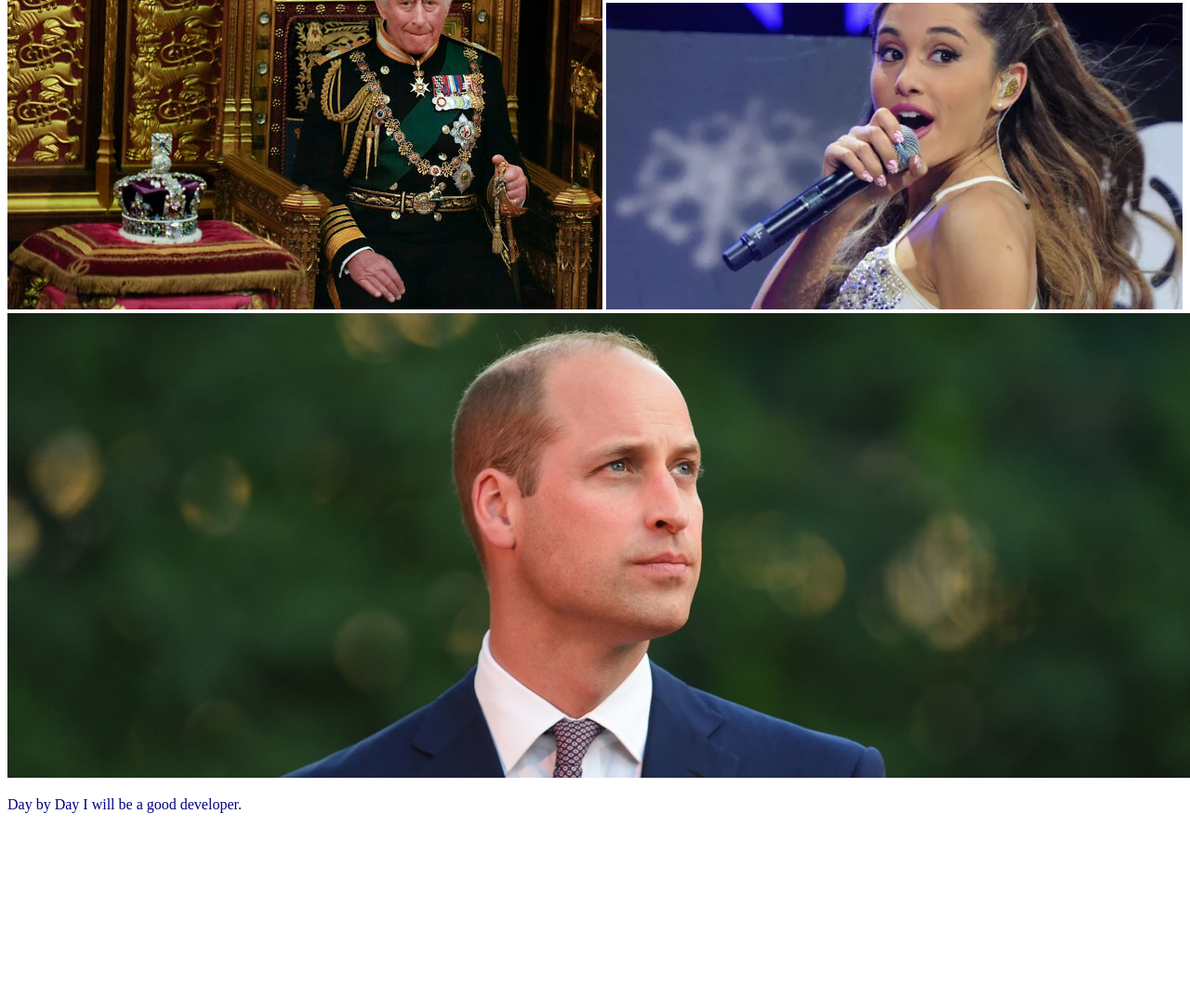
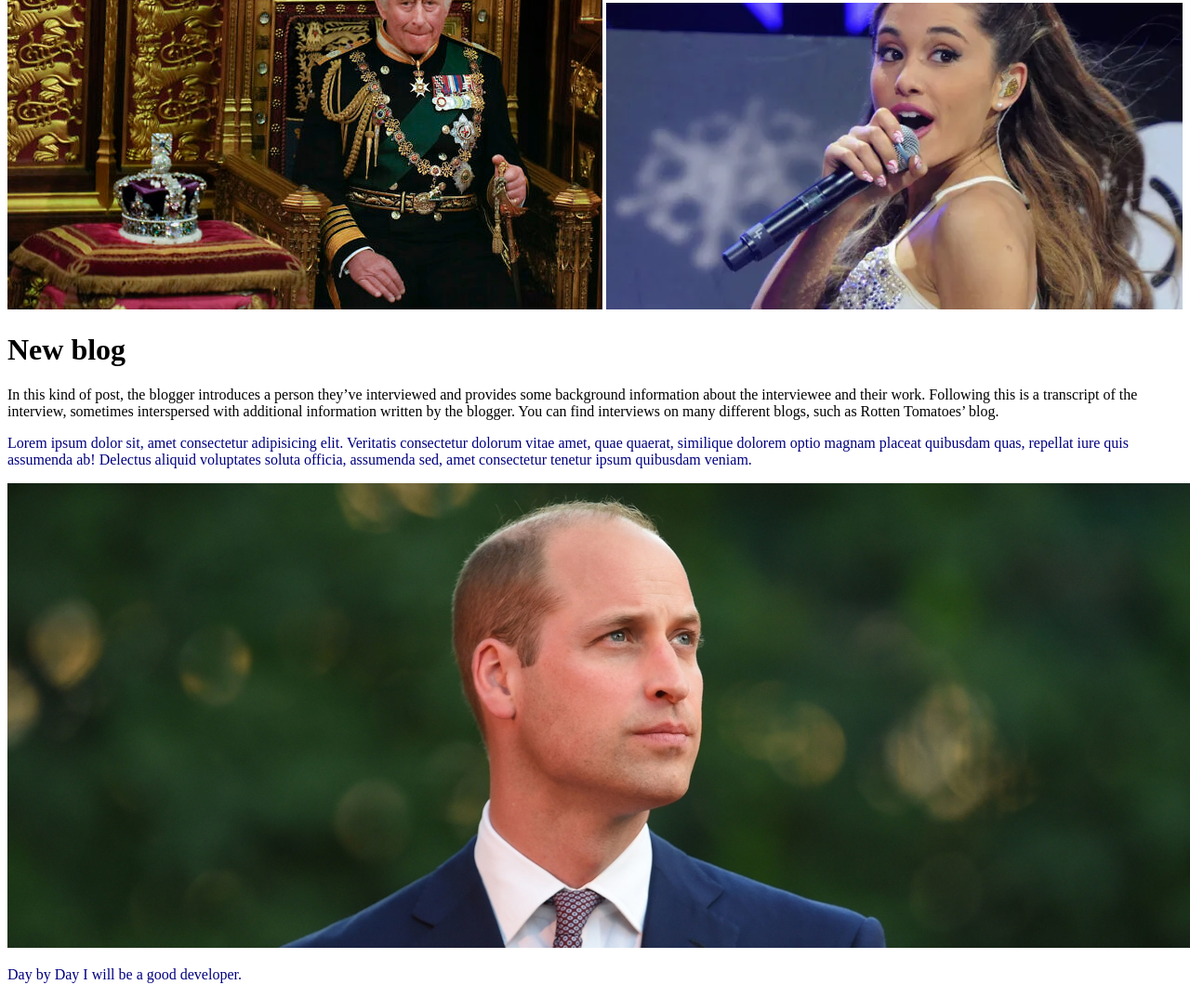
Before and after one commit to SATalukder/santon-first-repo, a plain HTML site: page index.html in a window 1280 px wide. Shown: the part 1821-2895 px from the top of the page at 93% size. Before the commit the page ends 2712 px from the top, so only its background shows below. Drawn offline with Linux system fonts and the light colour scheme.

Commit message:
new blog added

```diff
--- a/index.html
+++ b/index.html
@@ -22,6 +22,16 @@
     <img src="grandma/rani_elijabeth.jpg" alt="rani_elijabeth">
     <img src="grandma/son/king_charls.jpg" alt="king_charls">
     <img src="grandma/Singer-Ariana-Grande.png" alt="Singer-Ariana-Grande">
+    <div>
+        <h1>New blog</h1>
+        <p id="ab">In this kind of post, the blogger introduces a person they’ve interviewed and provides some
+            background information about the interviewee and their work. Following this is a transcript of the
+            interview, sometimes interspersed with additional information written by the blogger. You can find
+            interviews on many different blogs, such as Rotten Tomatoes’ blog. </p>
+        <p>Lorem ipsum dolor sit, amet consectetur adipisicing elit. Veritatis consectetur dolorum vitae amet, quae
+            quaerat, similique dolorem optio magnam placeat quibusdam quas, repellat iure quis assumenda ab! Delectus
+            aliquid voluptates soluta officia, assumenda sed, amet consectetur tenetur ipsum quibusdam veniam.</p>
+    </div>
     <img src="grandma/son/nati/Willium.jpg" alt="Willium">
     <p>Day by Day I will be a good developer.</p>
 
--- a/style.css
+++ b/style.css
@@ -1,3 +1,8 @@
 p {
     color: navy;
 }
+
+#ab {
+    color: black;
+
+}
```
